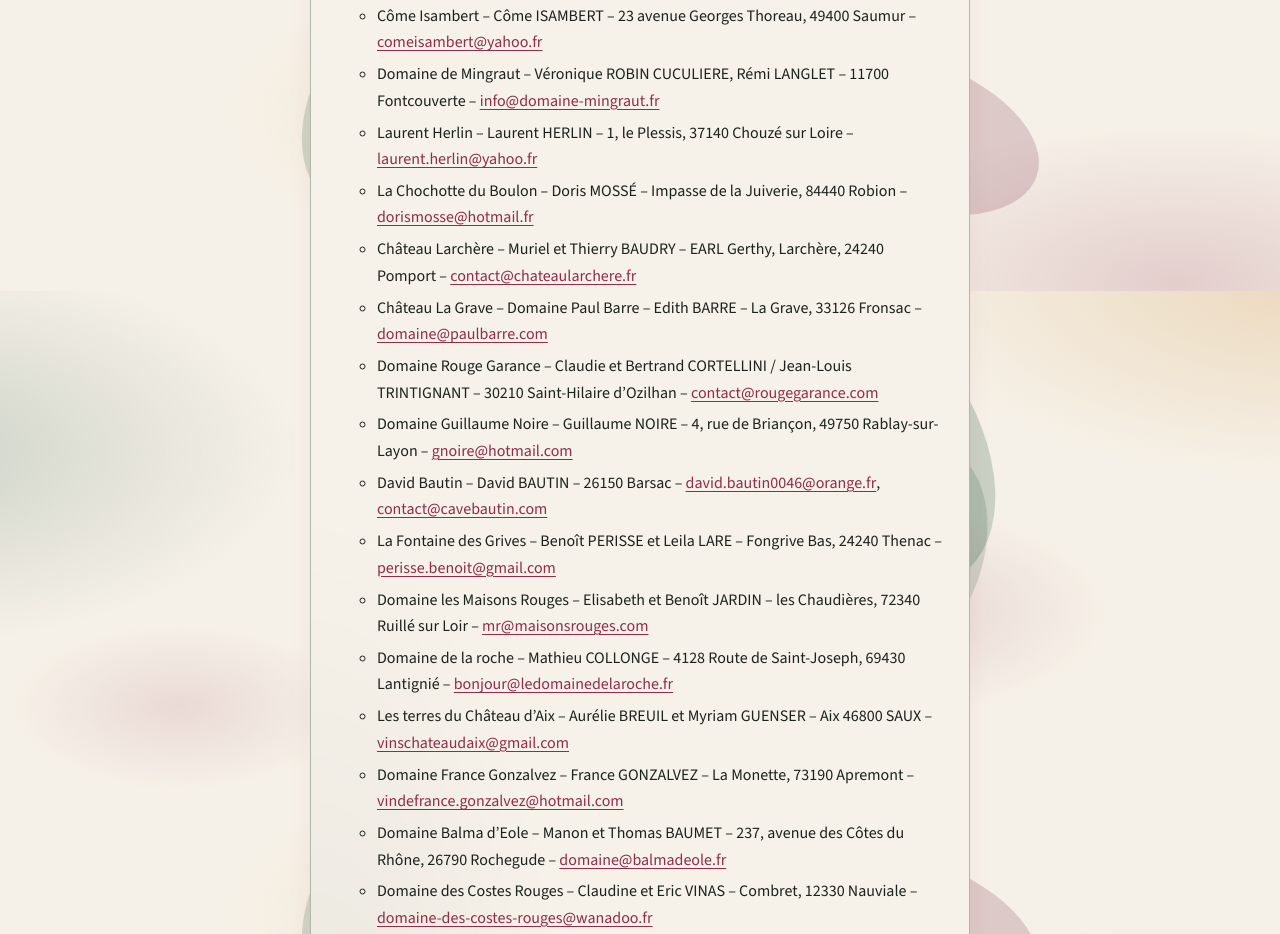
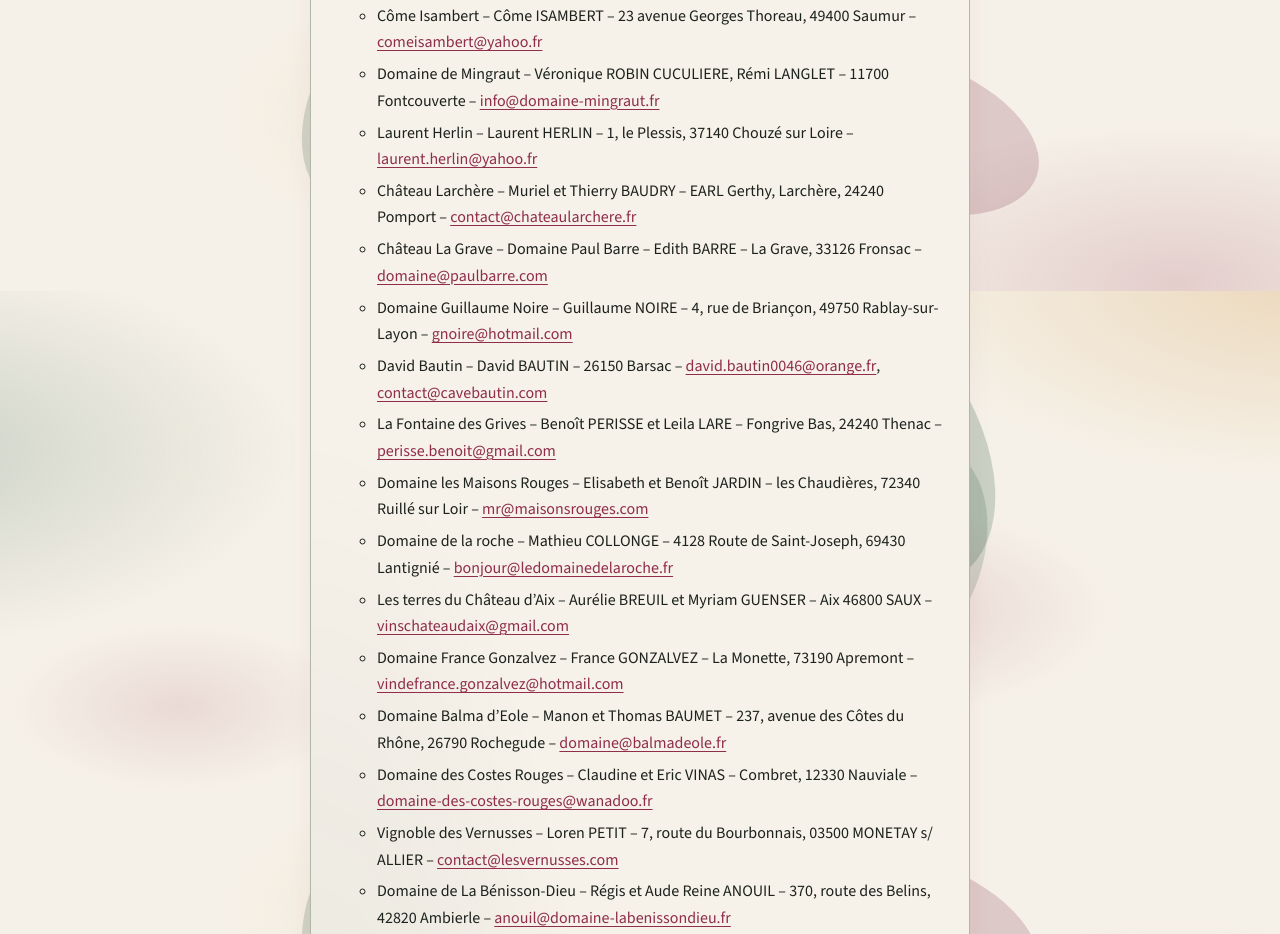
Before and after one commit to tmosmant/bouffonsbios, an Astro site: page /articles/vignerons-participants-en-2026 in a window 1280 px wide. Shown: the part 1309-2243 px from the top of the page. Built offline with nearby package versions, Linux system fonts and the light colour scheme; Astro itself is replaced by a stand-in of ours.

Commit message:
Update Article “vignerons-participants-en-2026”

```diff
--- a/src/content/articles/vignerons-participants-en-2026.md
+++ b/src/content/articles/vignerons-participants-en-2026.md
@@ -6,8 +6,7 @@ category: Nos vignerons
 ---
 Participeront à l'édition 2026 du marché des vins bio de Montreuil (liste en devenir) :
 
-*
-  * Domaine Jolly Ferriol – Isabelle JOLLY et Jean-Luc CHOSSART – Mas Ferriol, 66600 Espira de l’Agly – jollyferriol@gmail.com
+* * Domaine Jolly Ferriol – Isabelle JOLLY et Jean-Luc CHOSSART – Mas Ferriol, 66600 Espira de l’Agly – jollyferriol@gmail.com
   * Château Tour Blanc – Sandra et Philip KELTON – 40310 PARLEBOSCQ – tourblanc@gmail.com
   * Ikalto – Salome Giorgobiani – 7B, rue de la Gorge, 13007 Marseille – salome@lilesia.com
   * Domaine de Babio – Cécile WEISSENBACH et Salvy DELEGUE – 34210 La Caunette – cecilegabw@yahoo.fr
@@ -28,10 +27,8 @@ Participeront à l'édition 2026 du marché des vins bio de Montreuil (liste en
   * Côme Isambert – Côme ISAMBERT – 23 avenue Georges Thoreau, 49400 Saumur – comeisambert@yahoo.fr
   * Domaine de Mingraut – Véronique ROBIN CUCULIERE, Rémi LANGLET – 11700 Fontcouverte – info@domaine-mingraut.fr
   * Laurent Herlin – Laurent HERLIN – 1, le Plessis, 37140 Chouzé sur Loire – laurent.herlin@yahoo.fr
-  * La Chochotte du Boulon – Doris MOSSÉ – Impasse de la Juiverie, 84440 Robion – dorismosse@hotmail.fr
   * Château Larchère – Muriel et Thierry BAUDRY – EARL Gerthy, Larchère, 24240 Pomport – contact@chateaularchere.fr
   * Château La Grave – Domaine Paul Barre – Edith BARRE – La Grave, 33126 Fronsac – domaine@paulbarre.com
-  * Domaine Rouge Garance – Claudie et Bertrand CORTELLINI / Jean-Louis TRINTIGNANT – 30210 Saint-Hilaire d’Ozilhan – contact@rougegarance.com
   * Domaine Guillaume Noire – Guillaume NOIRE – 4, rue de Briançon, 49750 Rablay-sur-Layon – gnoire@hotmail.com
   * David Bautin – David BAUTIN – 26150 Barsac – david.bautin0046@orange.fr, contact@cavebautin.com
   * La Fontaine des Grives – Benoît PERISSE et Leila LARE – Fongrive Bas, 24240 Thenac – perisse.benoit@gmail.com
```
